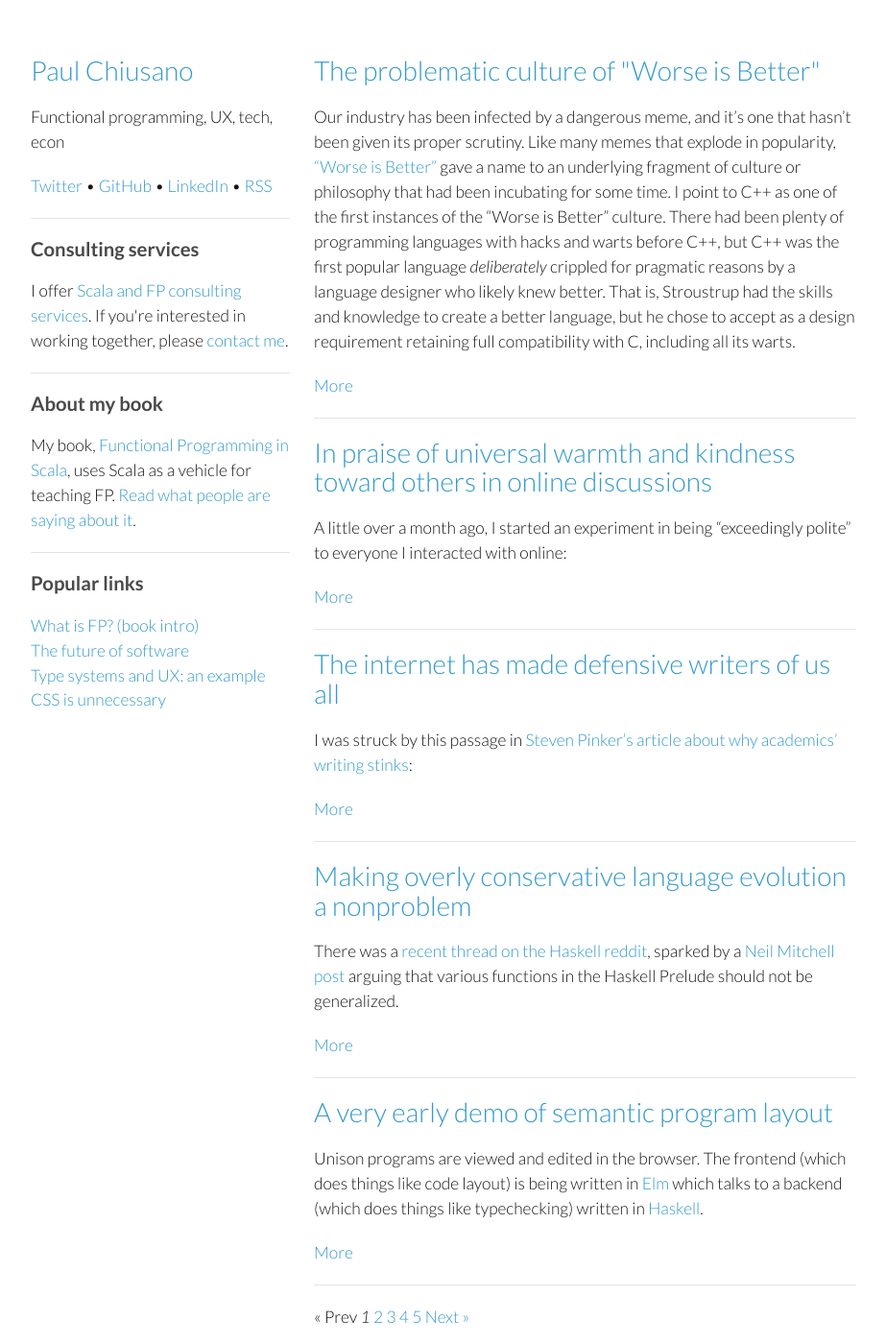
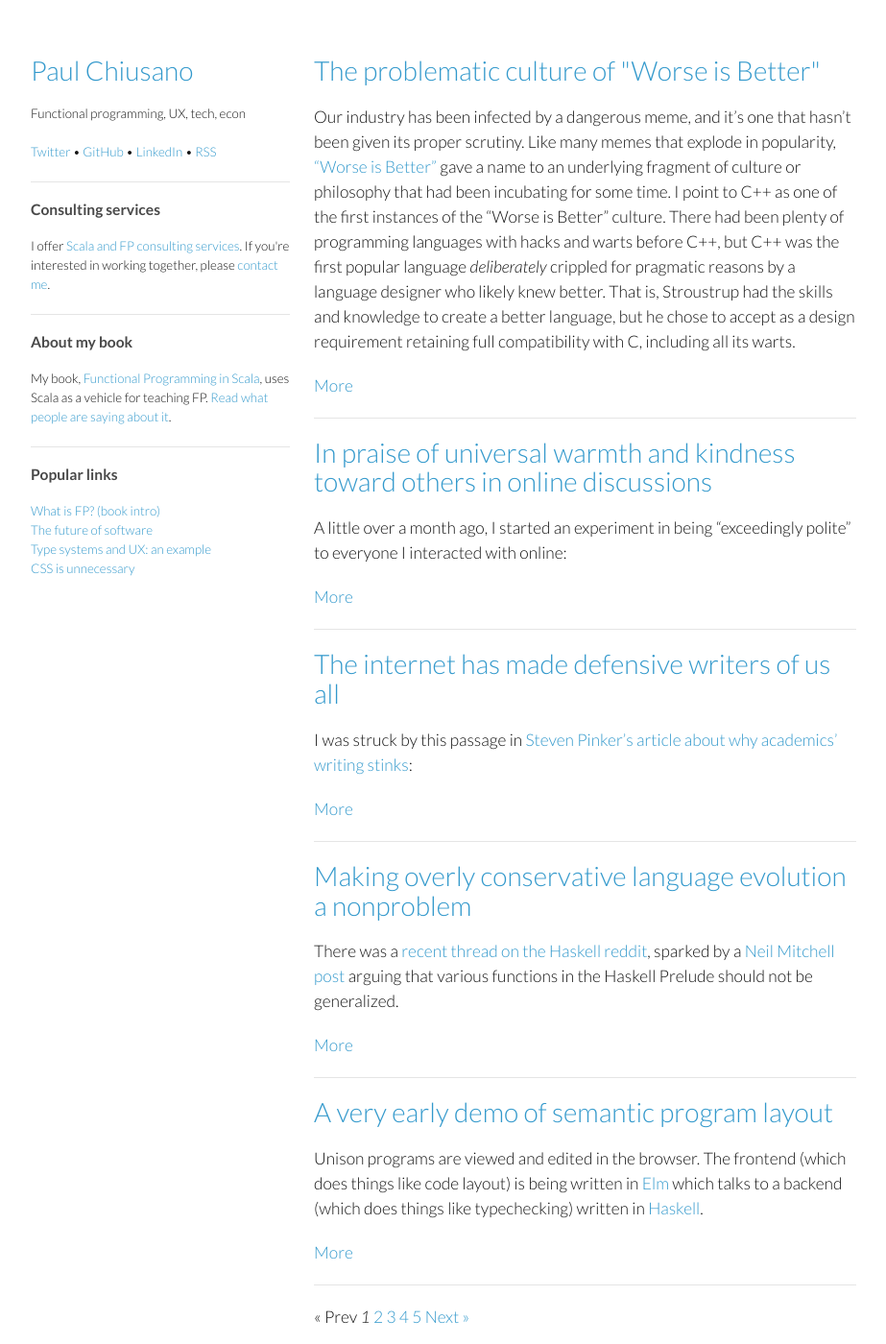
Before and after one commit to pchiusano/pchiusano.github.io, a Jekyll site: the page built from index.html, in a window 1280 px wide and 1400 px high. Shown: the whole window at 96% size, without its empty margins (178-1101 px from the left). Built offline with Jekyll 4.4.1, drawn with Linux system fonts in a browser that asks for light colours; the list of posts is cut into pages by our own code.

Commit message:
Update styles.css

```diff
--- a/stylesheets/styles.css
+++ b/stylesheets/styles.css
@@ -99,6 +99,7 @@ header {
   width:270px;
   float:left;
   position:fixed;
+  font:10pt/1.5 Lato, "Helvetica Neue", Helvetica, Arial, sans-serif;
 }
 
 header ul {
```
